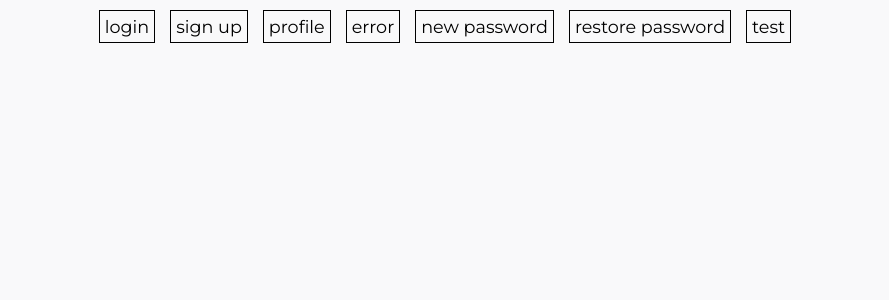
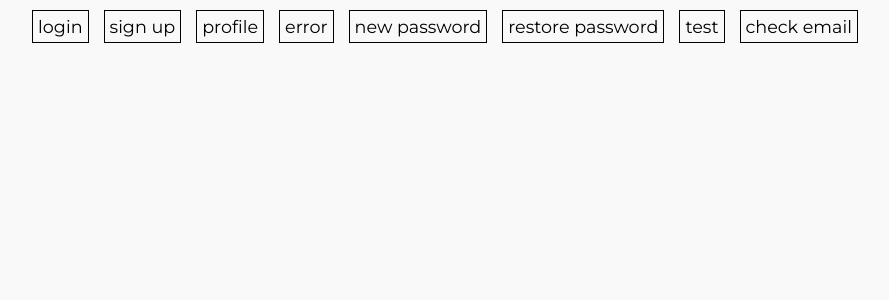
Before and after one commit to ArtyomSamsonchik/friday-project, a React (Create React App) app: page / in a window 1280 px wide. Shown: the top 300 px of the page, without its empty margins (215-1104 px from the left). Built offline with nearby package versions, Linux system fonts and the light colour scheme.

Commit message:
feat: added new path check email

```diff
--- a/src/app/path.ts
+++ b/src/app/path.ts
@@ -8,4 +8,5 @@ export const PATH = {
   NEW_PASSWORD: 'new-password',
   RESTORE_PASSWORD: 'restore-password',
   TEST: 'test',
+  CHECK_EMAIL: 'check-email',
 } as const
--- a/src/index.tsx
+++ b/src/index.tsx
@@ -12,6 +12,7 @@ import { ErrorPage } from './common/components/ErrorPage/ErrorPage'
 import { Login } from './common/components/Login/Login'
 import { NewPassword } from './common/components/NewPassword/NewPassword'
 import { Profile } from './common/components/Profile/Profile'
+import { CheckEmail } from './common/components/RestorePassword/CheckEmail/CheckEmail'
 import { RestorePassword } from './common/components/RestorePassword/RestorePassword'
 import { SignUp } from './common/components/SignUp/SignUp'
 import { Test } from './common/components/Test/Test'
@@ -24,6 +25,7 @@ const router = createHashRouter(
       <Route path={PATH.PROFILE} element={<Profile />} />
       <Route path={PATH.NEW_PASSWORD} element={<NewPassword />} />
       <Route path={PATH.RESTORE_PASSWORD} element={<RestorePassword />} />
+      <Route path={PATH.CHECK_EMAIL} element={<CheckEmail />} />
       <Route path={PATH.TEST} element={<Test />} />
       <Route path={PATH.ERROR} element={<ErrorPage />} />
       <Route path="*" element={<ErrorPage />} />
```
